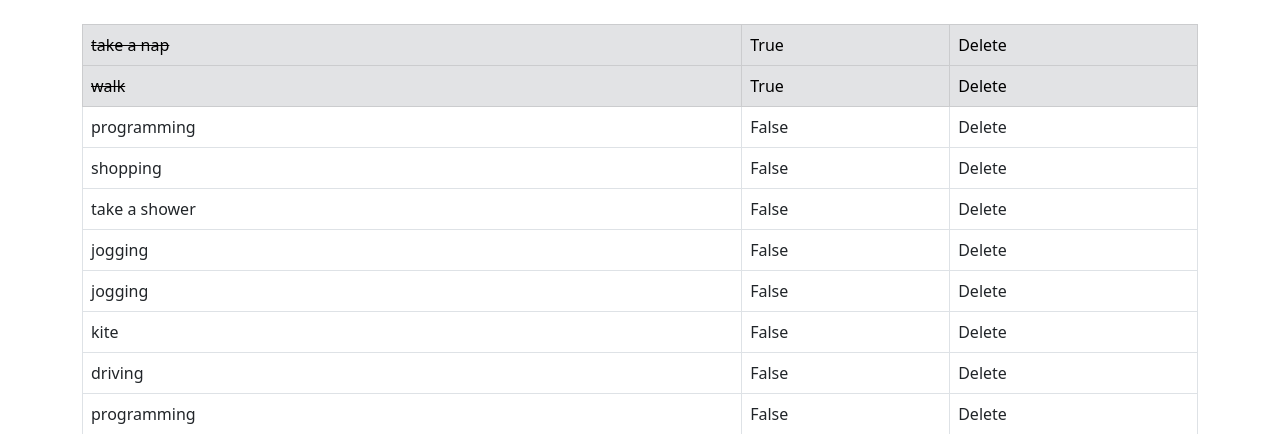
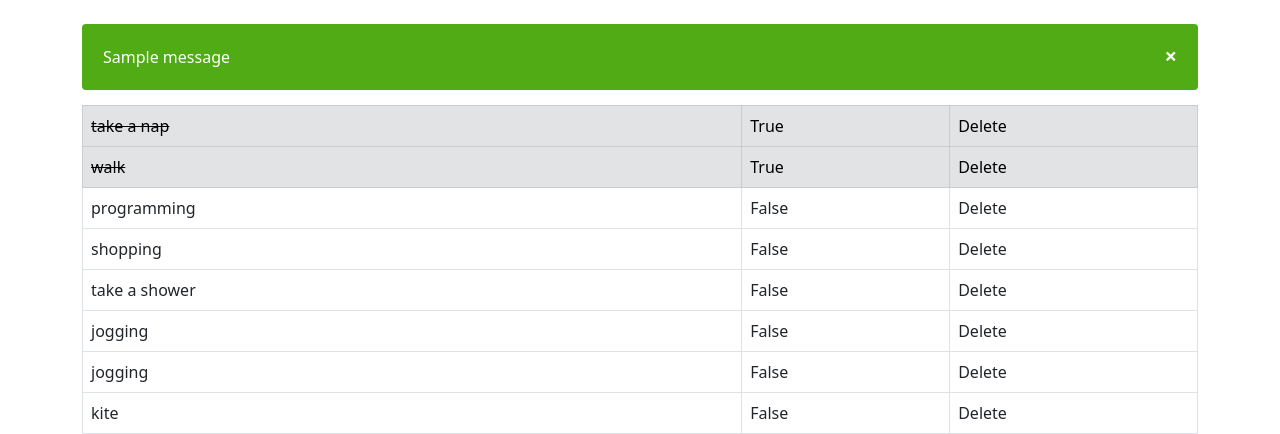
Before and after one commit to aliseyedalian/djangotodo, a Django app: page / in a window 1280 px wide. Shown: the part 56-490 px from the top of the page. Run offline with Django 4.2, Linux system fonts and the light colour scheme; data comes from the database, SQL or seed files in the repository; both versions use the stored data as it was after the commit; one stand-in notice (Sample message) is shown.

Commit message:
Add Messages and alert

```diff
--- a/static/css/my_style.css
+++ b/static/css/my_style.css
@@ -1,3 +1,27 @@
 .striker {
     text-decoration: line-through;
 }
+/* The alert message box */
+.alert {
+    padding: 20px;
+    background-color: #51ab14; /* Green */
+    color: white;
+    margin-bottom: 15px;
+  }
+
+  /* The close button */
+  .closebtn {
+    margin-left: 15px;
+    color: white;
+    font-weight: bold;
+    float: right;
+    font-size: 22px;
+    line-height: 20px;
+    cursor: pointer;
+    transition: 0.3s;
+  }
+
+  /* When moving the mouse over the close button */
+  .closebtn:hover {
+    color: black;
+  }
--- a/todo_list/templates/base.html
+++ b/todo_list/templates/base.html
@@ -30,7 +30,7 @@
               </li>
 
             </ul>
-            <form class="d-flex" method="POST" action="{% url 'home' %}">
+            <form class="d-flex" method="POST">
               {% csrf_token %}
               <input class="form-control me-2" type="search" placeholder="New To-Do Item"
               aria-label="Search" name="item">
--- a/todo_list/templates/home.html
+++ b/todo_list/templates/home.html
@@ -6,6 +6,14 @@
 
 
 {% block body %}
+    {% if messages %}
+        {% for message in messages %}
+        <div class="alert">
+            {{message}}
+            <span class="closebtn" onclick="this.parentElement.style.display='none';">&times;</span>
+          </div>
+        {% endfor %}
+    {% endif %}
     {% if all_items %}
     <table class="table table-bordered">
         {% for thing in all_items %}
--- a/todo_list/views.py
+++ b/todo_list/views.py
@@ -1,6 +1,7 @@
 from django.shortcuts import render
 from .models import List
 from .forms import ListForm
+from django.contrib import messages
 
 # Create your views here.
 def home(request):
@@ -8,6 +9,7 @@ def home(request):
         if request.POST["item"] != "" :
             form = ListForm(request.POST)
             form.save()
+            messages.success(request,('Item "{}" Has Been Added To List!'.format(request.POST["item"])))
 
     all_items = List.objects.all
     return render(request,'home.html',{'all_items': all_items})
```
Also changed, not shown: db.sqlite3.
